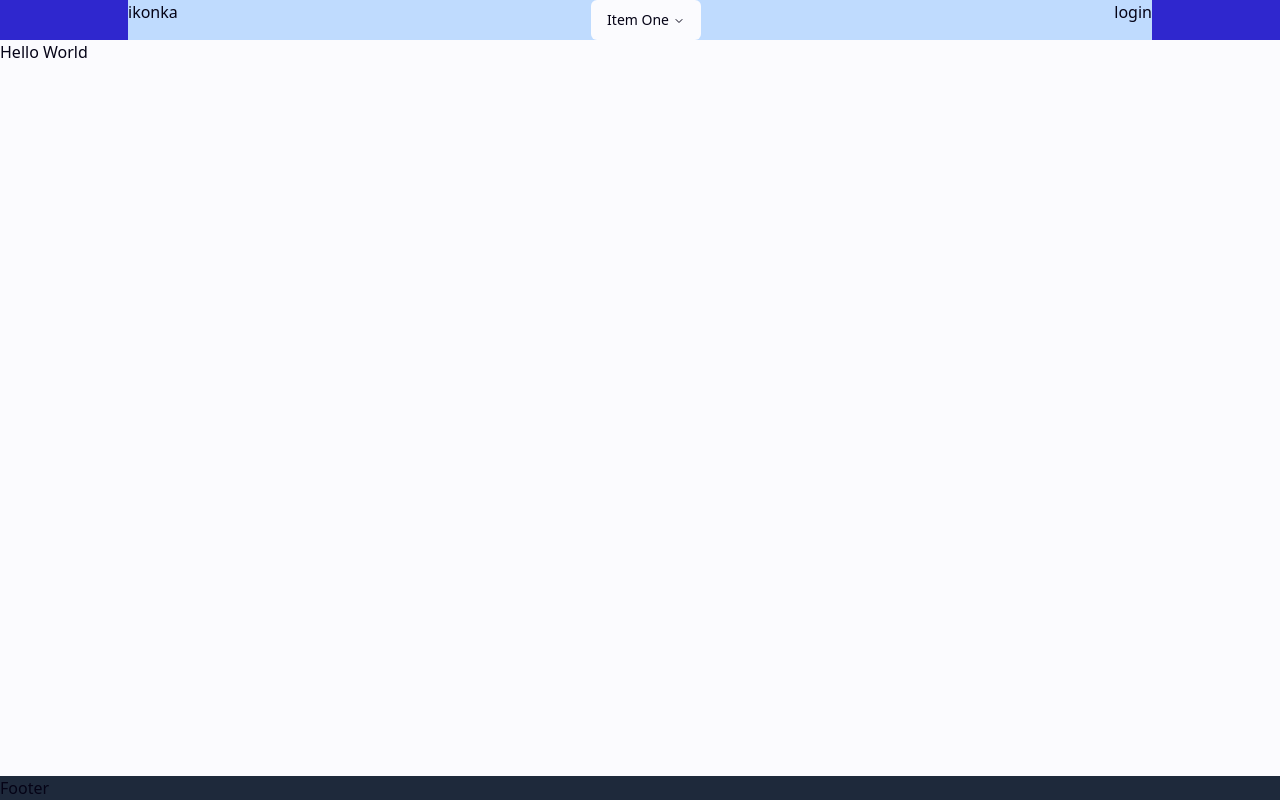
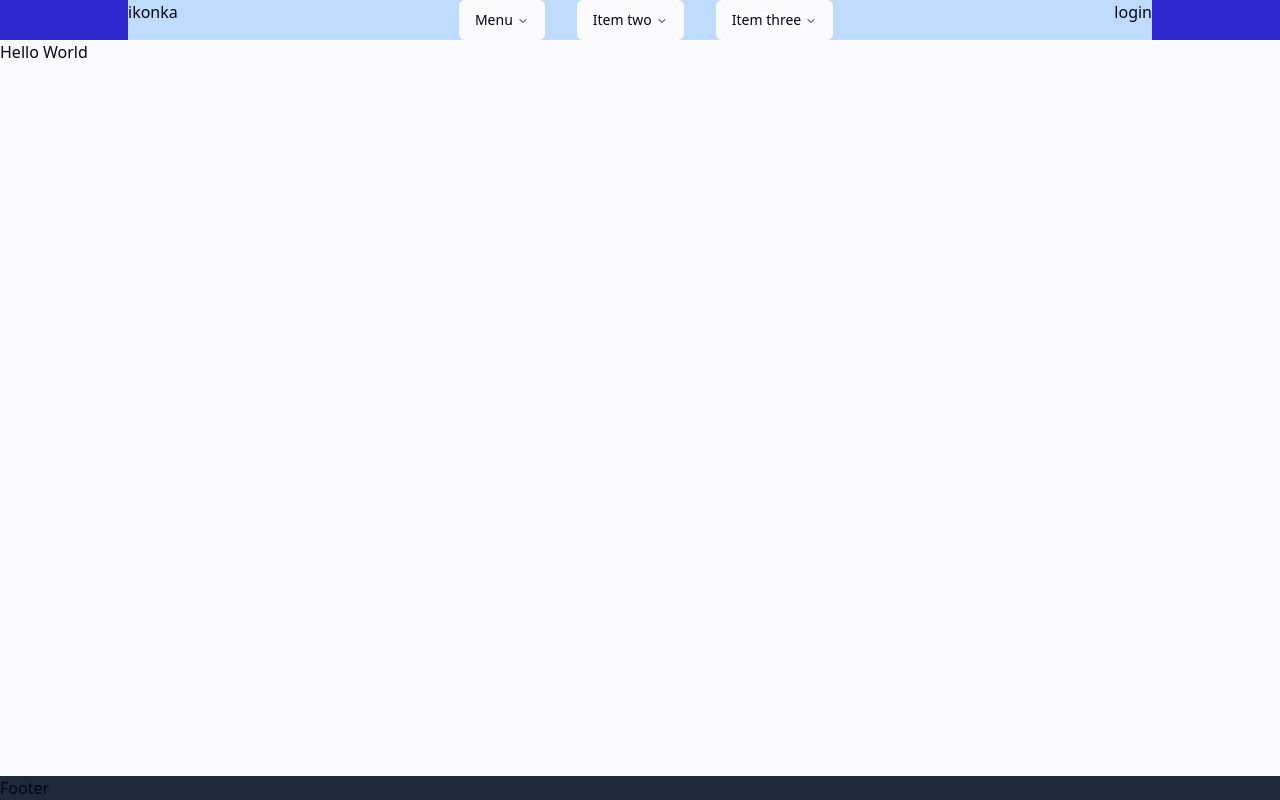
Before and after one commit to meroo893/HackAUBG-6.0, a Next.js app in the folder client/hack-aubg-6-0/: page / in a window 1280 px wide. Built offline with nearby package versions, Linux system fonts and the light colour scheme.

Commit message:
make changes

```diff
--- a/client/hack-aubg-6-0/src/components/Navbar.tsx
+++ b/client/hack-aubg-6-0/src/components/Navbar.tsx
@@ -21,10 +21,20 @@ export default function Navbar() {
           <NavigationMenu>
             <NavigationMenuList>
               <NavigationMenuItem>
-                <NavigationMenuTrigger>Item One</NavigationMenuTrigger>
-                <NavigationMenuContent>
-                  <NavigationMenuLink>Link</NavigationMenuLink>
-                </NavigationMenuContent>
+                <div className="flex flex-row gap-8">
+                  <NavigationMenuTrigger>Menu</NavigationMenuTrigger>
+                  <NavigationMenuContent>
+                    <NavigationMenuLink>Link</NavigationMenuLink>
+                  </NavigationMenuContent>
+                  <NavigationMenuTrigger>Item two</NavigationMenuTrigger>
+                  <NavigationMenuContent>
+                    <NavigationMenuLink>Link</NavigationMenuLink>
+                  </NavigationMenuContent>
+                  <NavigationMenuTrigger>Item three</NavigationMenuTrigger>
+                  <NavigationMenuContent>
+                    <NavigationMenuLink>Link</NavigationMenuLink>
+                  </NavigationMenuContent>
+                </div>
               </NavigationMenuItem>
             </NavigationMenuList>
           </NavigationMenu>
```
